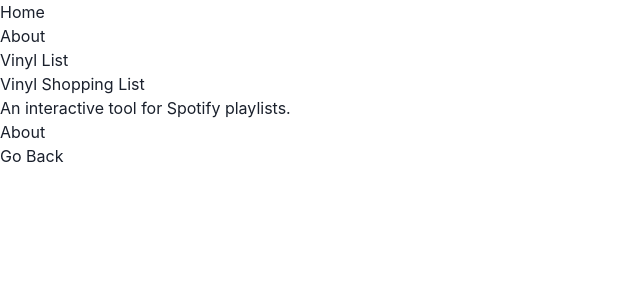
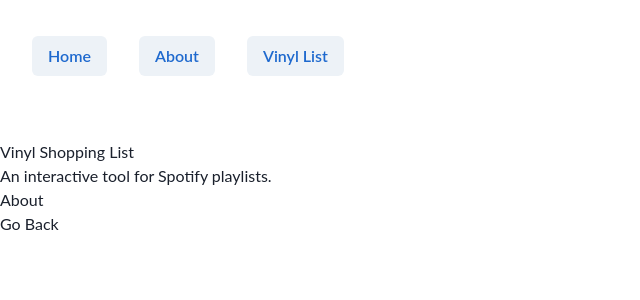
Before and after one commit to datoche-juarez/next-shopping-list, a Next.js app: page /about in a window 1280 px wide. Shown: the top 300 px of the page, without its empty margins (0-640 px from the left). Built offline with nearby package versions, Linux system fonts and the light colour scheme.

Commit message:
Got navbar working with chakra-ui theme.

```diff
--- a/components/Nav.js
+++ b/components/Nav.js
@@ -1,21 +1,54 @@
-import Link from 'next/link'
+import Link from "next/link";
+import {
+  Box,
+  Button,
+  ButtonGroup,
+  Flex,
+  IconButton,
+  Stack,
+  useTheme,
+  useColorMode,
+} from "@chakra-ui/react";
 
 const Nav = () => {
-    return (
-        <nav>
-            <ul>
-                <li>
-                    <Link href="/">Home</Link>
-                </li>
-                <li>
-                    <Link href="/about">About</Link>
-                </li>
-                <li>
-                    <Link href="/vinyl">Vinyl List</Link>
-                </li>
-            </ul>
-        </nav>
-    )
-}
+  return (
+    <Flex
+      as="nav"
+      align="center"
+      justify="space-between"
+      wrap="wrap"
+      w="100%"
+      mb={8}
+      p={8}
+      bg={["transparent", "transparent", "transparent", "transparent"]}
+      color={["white", "white", "primary.700", "primary.700"]}
+    >
+      <Stack
+        spacing={8}
+        align="center"
+        display="flex"
+        justifyContent={["center", "space-around", "flex-end", "flex-end"]}
+        direction={["column", "row", "row", "row"]}
+        pt={[0, 1, 1, 1]}
+      >
+        <Link href="/">
+          <Button color="primary.500" width="100%">
+            Home
+          </Button>
+        </Link>
+        <Link href="/about">
+          <Button color="primary.500" width="100%">
+            About
+          </Button>
+        </Link>
+        <Link href="/vinyl">
+          <Button color="primary.500" width="100%">
+            Vinyl List
+          </Button>
+        </Link>
+      </Stack>
+    </Flex>
+  );
+};
 
-export default Nav
+export default Nav;
--- a/pages/_app.js
+++ b/pages/_app.js
@@ -1,10 +1,11 @@
-import '../styles/globals.css'
+// import '../styles/globals.css'
 import Layout from "../components/Layout.js";
 import { ChakraProvider } from "@chakra-ui/react";
+import { newTheme } from '../styles/theme';
 
 function MyApp({ Component, pageProps }) {
   return (
-    <ChakraProvider>
+    <ChakraProvider restCSS theme={newTheme}>
       <Layout>
         <Component {...pageProps} />
       </Layout>
--- a/pages/about.js
+++ b/pages/about.js
@@ -1,5 +1,6 @@
 import Meta from '../components/Meta'
 import Link from 'next/link'
+
 
 const about = () => {
     return (
--- a/pages/index.js
+++ b/pages/index.js
@@ -13,7 +13,7 @@ export default function Home() {
 
       <main className={styles.main}>
         <h1 className={styles.title}>
-          Welcome to <a href="https://nextjs.org">Next.js!</a>
+          Welcome to your <a href="https://nextjs.org">Vinyl Shopping List</a>
         </h1>
 
         <p className={styles.description}>
```
